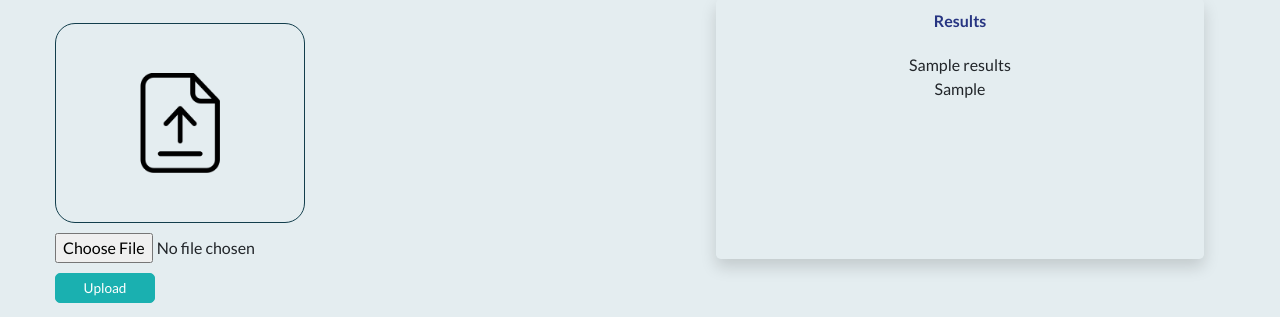
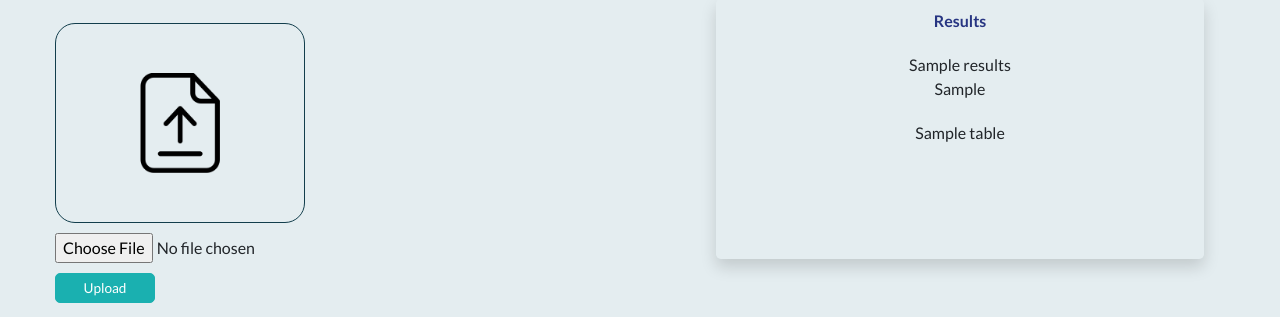
Before and after one commit to anupamhore/CreditCardDefaulterProject, a Flask app: template templates/index.html in a window 1280 px wide. Shown: the part 230-547 px from the top of the page. Run offline with Flask 2, Linux system fonts and the light colour scheme; the template is opened without the code that fills it: most values are stand-ins (such as "Sample title", 1, 10 or a date in 2020); some libraries are stand-ins or nearby versions.

Commit message:
Update index.html

```diff
--- a/templates/index.html
+++ b/templates/index.html
@@ -57,6 +57,14 @@
 		  margin-top:30%;
 		  -webkit-animation: spin 2s linear infinite; /* Safari */
 		  animation: spin 2s linear infinite;
+		}
+
+		.dataframe{
+		  width:100%;
+		}
+
+		.dataframe, .th{
+		  text-align:center;
 		}
 
 		/* Safari */
@@ -188,6 +196,12 @@
 						<div class="json-result">
 							{{results1}}
 						</div>
+						<div class="json-result" style="margin-top:20px;">
+							{% for table in tables %}
+
+            					{{ table|safe }}
+							{% endfor %}
+						</div>
 					</div>
 				</div>
 			</div>
```
